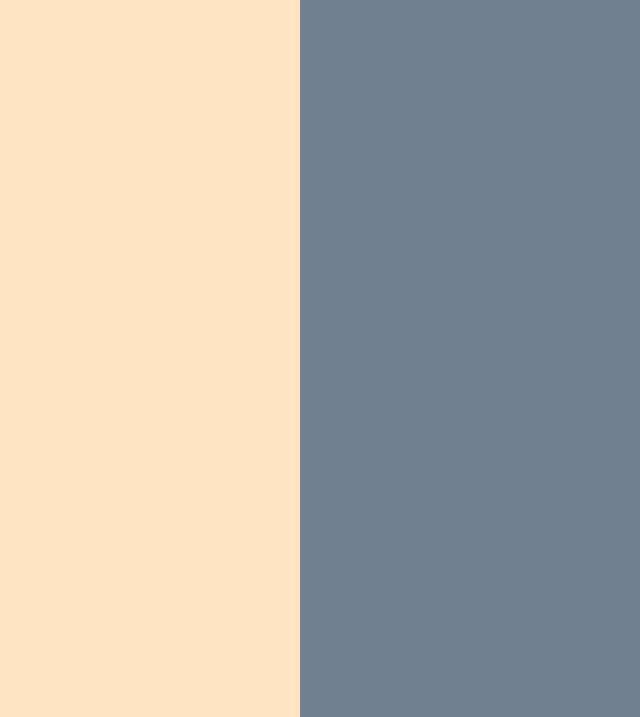
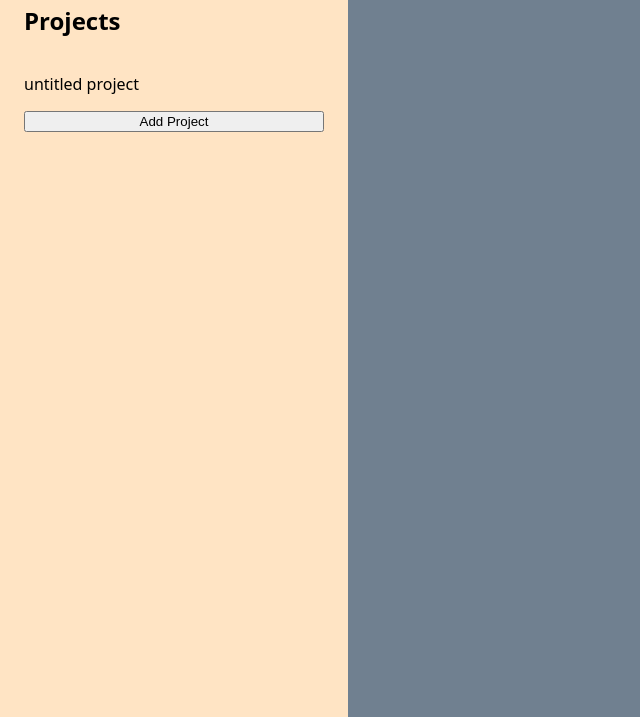
Before and after one commit to localtoast42/odin-todo-list, a website built with webpack: page dist/index.html in a window 1280 px wide. Shown: the part 83-800 px from the top of the page, without its empty margins (0-640 px from the left). Built offline with nearby package versions, Linux system fonts and the light colour scheme.

Commit message:
Style sidebar, add new project button

```diff
--- a/src/style.css
+++ b/src/style.css
@@ -13,8 +13,19 @@ body {
 
 .sidebar {
     display: flex;
+    flex-direction: column;
     min-width: 300px;
     background-color: bisque;
+    padding: 24px;
+}
+
+.sidebar > h1 {
+    margin: 0;
+}
+
+.sidebar > ul {
+    list-style: none;
+    padding: 0;
 }
 
 .content {
```
Also changed, not shown: dist/index.html.
